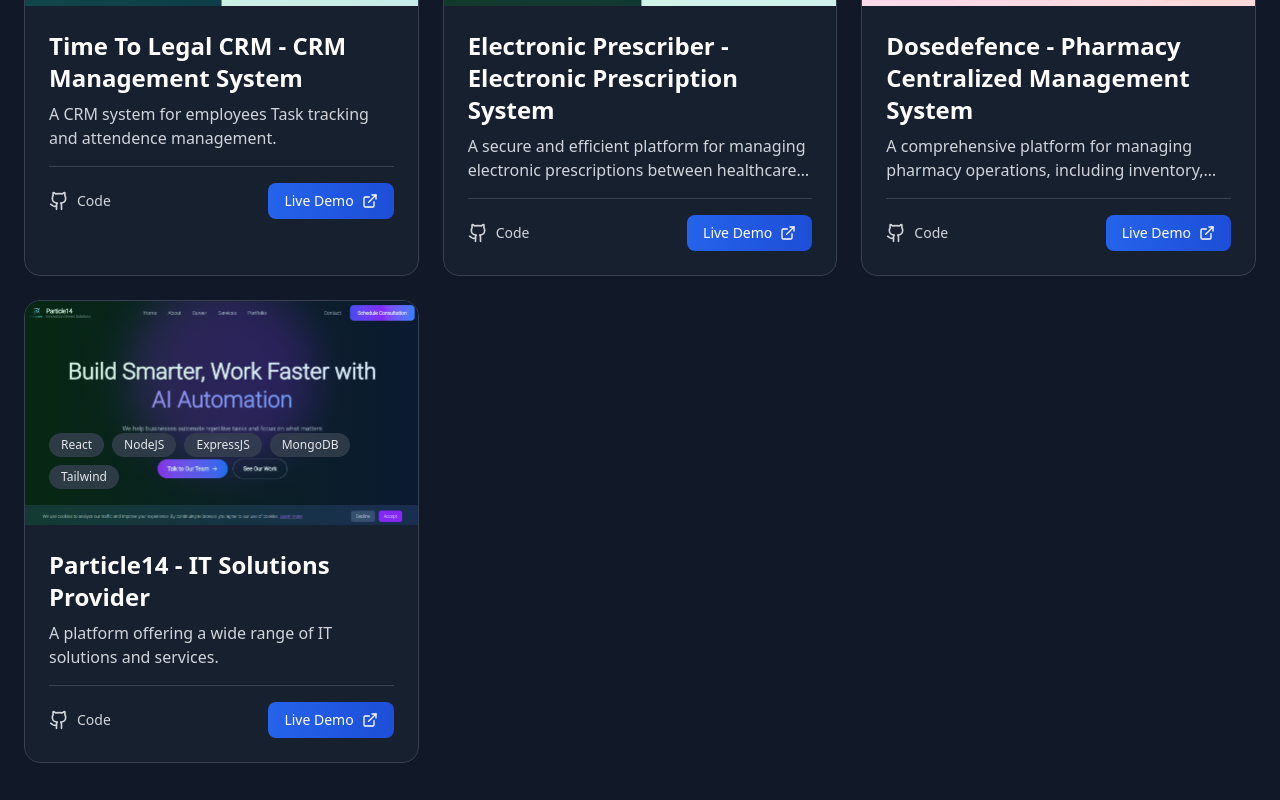
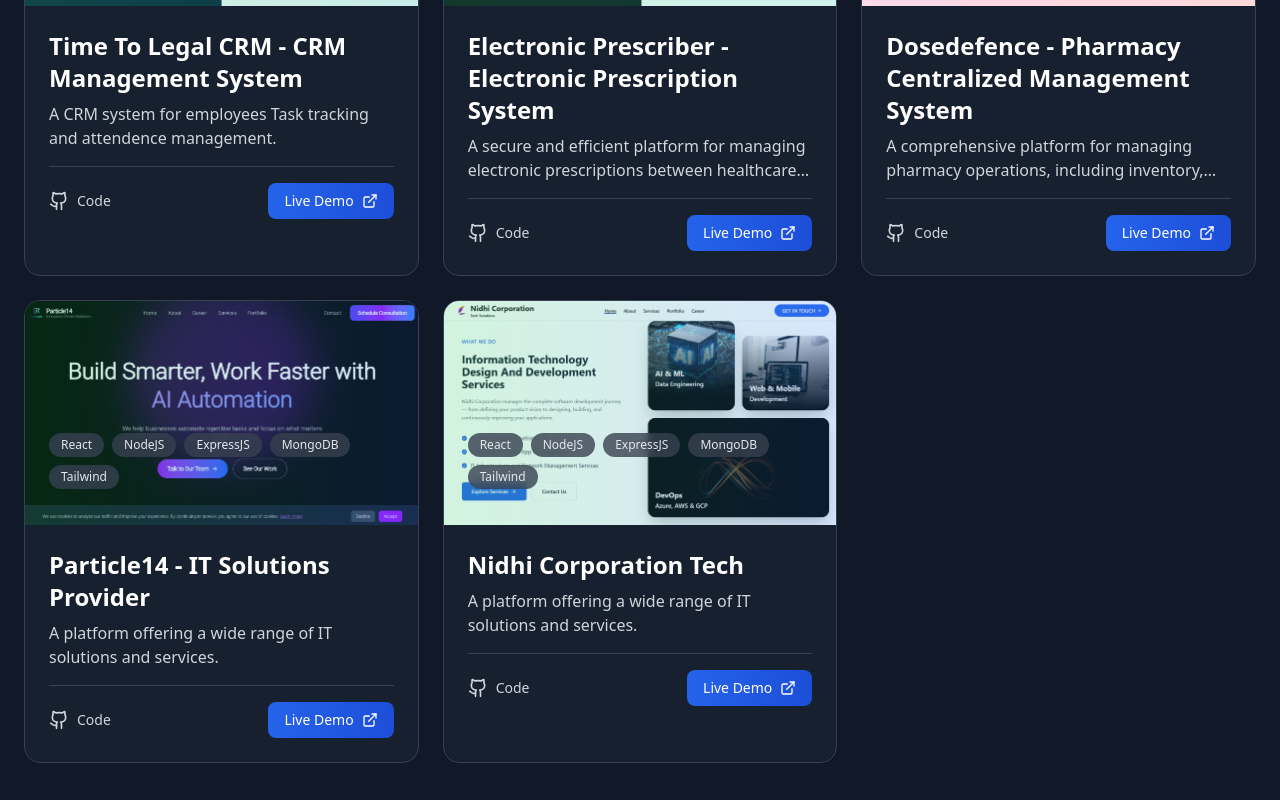
Before and after one commit to codewithmanish102003/Portfolio, a React (Vite) app: page / in a window 1280 px wide. Shown: the part 3093-3893 px from the top of the page. Built offline with nearby package versions, Linux system fonts and the light colour scheme.

Commit message:
updated projects section

```diff
--- a/src/App.tsx
+++ b/src/App.tsx
@@ -766,6 +766,15 @@ function App() {
                   github: "#",
                   live: "https://particle14.com/",
                   gradient: "from-green-500 to-blue-500"
+                },
+                  {
+                  title: "Nidhi Corporation Tech",
+                  description: "A platform offering a wide range of IT solutions and services.",
+                  image: "nidhicorporationtech.png",
+                  tech: ["React", "NodeJS", "ExpressJS", "MongoDB", "Tailwind"],
+                  github: "#",
+                  live: "https://nidhicorporationtech.com/",
+                  gradient: "from-green-500 to-blue-500"
                 }
               ].map((project, index) => (
                 <div
```
